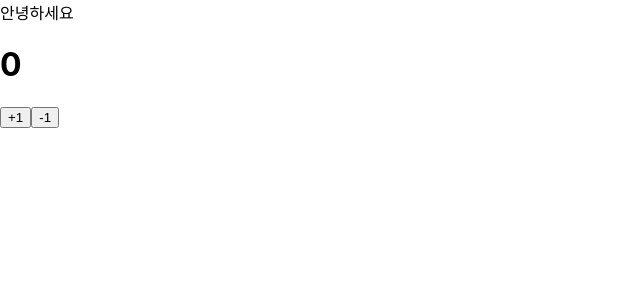
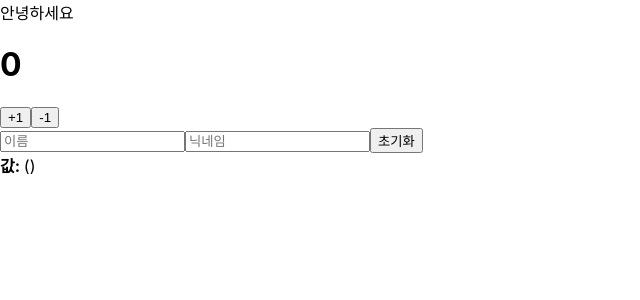
Before and after one commit to jeonyoungho/react-velopert-practice, a React (Create React App) app: page / in a window 1280 px wide. Shown: the top 300 px of the page, without its empty margins (0-640 px from the left). Built offline with nearby package versions, Linux system fonts and the light colour scheme.

Commit message:
InputSample 컴포넌트 추가

```diff
--- a/src/App.js
+++ b/src/App.js
@@ -1,13 +1,15 @@
 import React from 'react';
 import Hello from './Hello';
 import Counter from "./Counter";
+import InputSample from "./InputSample";
 
 function App() {
   return (
-      <div>
+      <>
           <Hello />
           <Counter/>
-      </div>
+          <InputSample/>
+      </>
   );
 }
 
--- /dev/null
+++ b/src/InputSample.js
@@ -0,0 +1,52 @@
+import React, { useState, useRef } from 'react';
+
+function InputSample() {
+    const [inputs, setInputs] = useState({
+        name: '',
+        nickname: ''
+    });
+    const nameInput = useRef();
+
+    const { name, nickname } = inputs; // 비구조화 할당을 통해 값 추출
+
+    const onChange = e => {
+        const { value, name } = e.target; // 우선 e.target 에서 name 과 value 를 추출
+        setInputs({
+            ...inputs, // 기존의 input 객체를 복사한 뒤
+            [name]: value // name 키를 가진 값을 value 로 설정
+        });
+    };
+
+    const onReset = () => {
+        setInputs({
+            name: '',
+            nickname: ''
+        });
+        nameInput.current.focus();
+    };
+
+    return (
+        <div>
+            <input
+                name="name"
+                placeholder="이름"
+                onChange={onChange}
+                value={name}
+                ref={nameInput}
+            />
+            <input
+                name="nickname"
+                placeholder="닉네임"
+                onChange={onChange}
+                value={nickname}
+            />
+            <button onClick={onReset}>초기화</button>
+            <div>
+                <b>값: </b>
+                {name} ({nickname})
+            </div>
+        </div>
+    );
+}
+
+export default InputSample;
```
